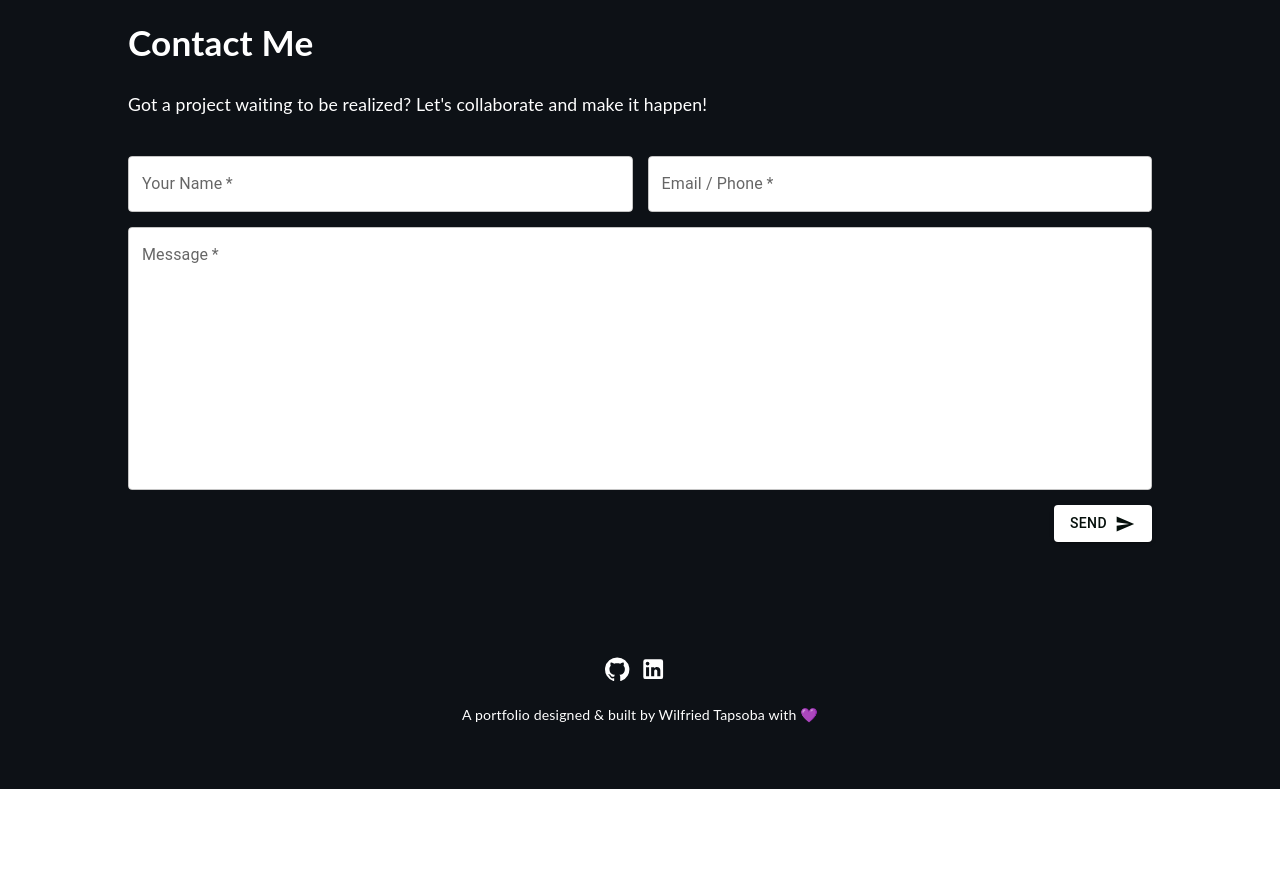
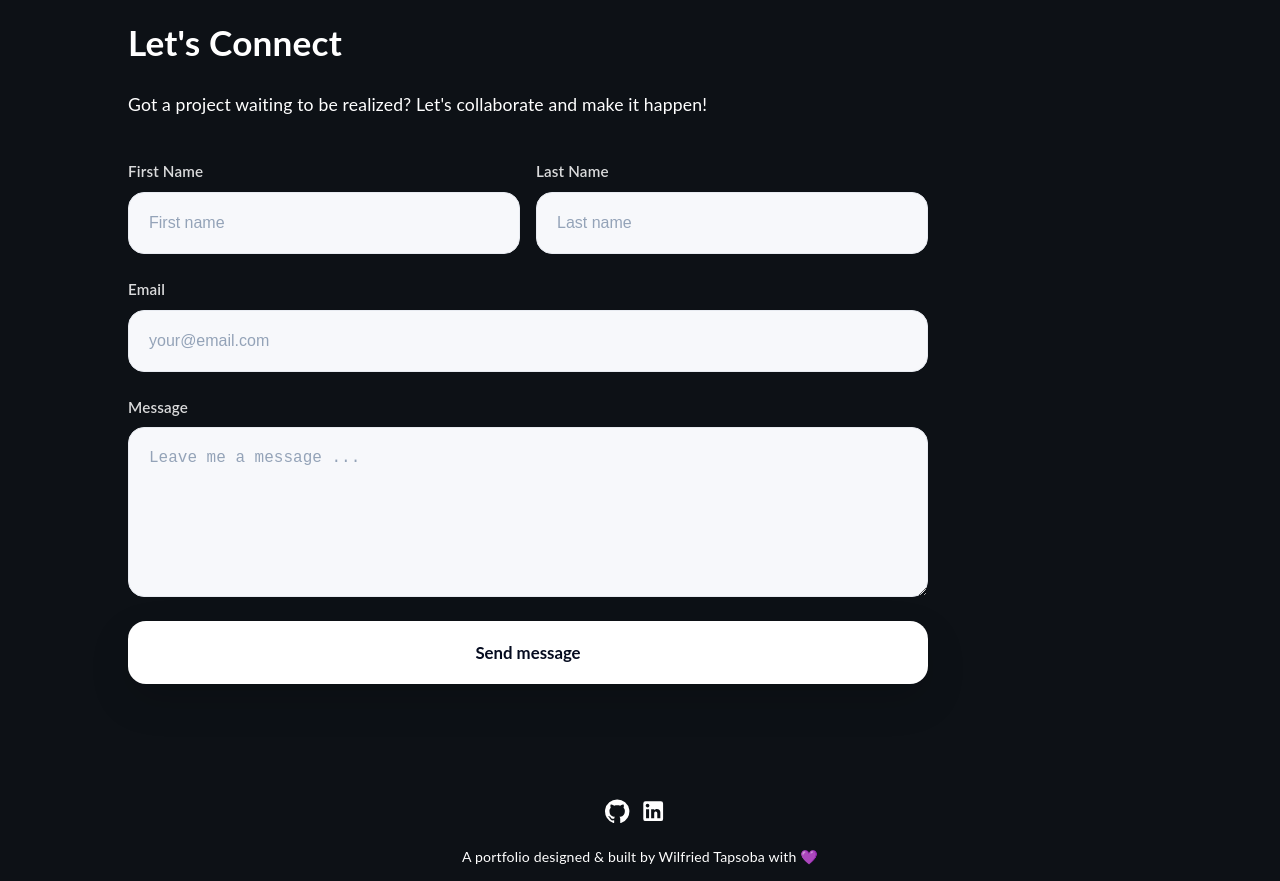
Before and after one commit to willy1211/personal-portfolio, a React (Create React App) app: page / in a window 1280 px wide. Shown: the part 4460-5341 px from the top of the page. Before the commit the page ends 5249 px from the top, so only its background shows below. Built offline with nearby package versions, Linux system fonts and the light colour scheme.

Commit message:
fixed the contact form

```diff
--- a/package.json
+++ b/package.json
@@ -2,7 +2,6 @@
   "name": "personal-portfolio",
   "version": "0.1.0",
   "private": true,
-  "homepage": "https://willy1211.github.io/personal-portfolio",
   "dependencies": {
     "@emotion/react": "^11.11.4",
     "@emotion/styled": "^11.11.5",
--- a/src/assets/styles/Contact.scss
+++ b/src/assets/styles/Contact.scss
@@ -5,44 +5,120 @@
 }
 
 .contact-form {
-  padding-top: 20px;
+  display: flex;
+  flex-direction: column;
+  gap: 1.5rem;
+  padding-top: 24px;
+  width: 100%;
+  max-width: 800px;
+}
 
-  button {
-    float: right;
-    background-color: white;
-    color: #050f0b;
-  }
+.name-grid {
+  display: grid;
+  grid-template-columns: repeat(2, minmax(0, 1fr));
+  gap: 1rem;
+}
 
-  button:hover {
-    background-color: #5000ca;
-    color: white;
-  }
+.field-group {
+  display: flex;
+  flex-direction: column;
+  gap: 0.55rem;
+}
 
-  fieldset {
-    background-color: white;
+.field-group label {
+  display: block;
+  color: rgba(255, 255, 255, 0.85);
+  font-size: 0.95rem;
+  font-weight: 600;
+}
+
+.contact-input,
+.contact-textarea {
+  width: 100%;
+  appearance: none;
+  border: 1px solid #e8ebf1;
+  border-radius: 16px;
+  background-color: #f7f8fb;
+  color: #151b26;
+  font-size: 1rem;
+  line-height: 1.5;
+  padding: 18px 20px;
+  transition: border-color 0.2s ease, box-shadow 0.2s ease;
+}
+
+.contact-input::placeholder,
+.contact-textarea::placeholder {
+  color: #94a3b8;
+}
+
+.contact-input:focus,
+.contact-textarea:focus {
+  outline: none;
+  border-color: #5754ff;
+  box-shadow: 0 0 0 4px rgba(87, 84, 255, 0.12);
+}
+
+.contact-textarea {
+  min-height: 170px;
+  resize: vertical;
+}
+
+.contact-submit {
+  width: 100%;
+  padding: 1.3rem 1.75rem;
+  border: none;
+  border-radius: 18px;
+  background-color: #ffffff;
+  color: #050b1f;
+  font-size: 1.05rem;
+  font-weight: 700;
+  text-transform: none;
+  cursor: pointer;
+  box-shadow: 0 16px 40px rgba(0, 0, 0, 0.14);
+  transition: background-color 0.2s ease, transform 0.2s ease, box-shadow 0.2s ease;
+}
+
+.contact-submit:hover:not(:disabled) {
+  background-color: #f4f5f8;
+  transform: translateY(-1px);
+  box-shadow: 0 20px 48px rgba(0, 0, 0, 0.18);
+}
+
+.contact-submit:disabled {
+  opacity: 0.55;
+  cursor: not-allowed;
+  background-color: #eceff5;
+  color: #8a94a6;
+  box-shadow: none;
+}
+
+.field-error {
+  color: #d14343;
+  font-size: 0.9rem;
+}
+
+.submission-result {
+  margin-top: 0.75rem;
+  padding: 1.05rem 1.2rem;
+  border-radius: 18px;
+  font-size: 1rem;
+  line-height: 1.6;
+}
+
+.submission-result.success {
+  background-color: rgba(40, 167, 119, 0.15);
+  border: 1px solid rgba(40, 167, 119, 0.35);
+  color: #e9fff4;
+}
+
+.submission-result.error {
+  background-color: rgba(220, 53, 69, 0.14);
+  border: 1px solid rgba(220, 53, 69, 0.35);
+  color: #ffecec;
+}
+
+@media (max-width: 760px) {
+  .name-grid {
+    grid-template-columns: 1fr;
   }
 }
-
-label {
-  font-size: 1.2rem;
-  font-family: 'DomaineDispNar-Medium', sans-serif;
-}
-
-.form-flex {
-  display: flex;
-  gap: 15px;
-  padding-bottom: 15px;
-}
-
-.form-flex .MuiFormControl-root {
-  width: 100%;
-}
-
-form {
-  width: 100% !important;
-}
-
-.body-form {
-  width: 100% !important;
-  margin-bottom: 15px !important;
-}
--- a/src/components/Contact.tsx
+++ b/src/components/Contact.tsx
@@ -1,116 +1,186 @@
-import React, { useRef, useState } from 'react';
+import React, { useState } from 'react';
 import '../assets/styles/Contact.scss';
-// import emailjs from '@emailjs/browser';
-import Box from '@mui/material/Box';
-import Button from '@mui/material/Button';
-import SendIcon from '@mui/icons-material/Send';
-import TextField from '@mui/material/TextField';
 
-function Contact() {
+type ResultState = {
+  status: 'success' | 'error';
+  message: string;
+};
 
-  const [name, setName] = useState<string>('');
+export default function Contact() {
+  const [firstName, setFirstName] = useState<string>('');
+  const [lastName, setLastName] = useState<string>('');
   const [email, setEmail] = useState<string>('');
   const [message, setMessage] = useState<string>('');
+  const [errors, setErrors] = useState<{ firstName?: string; lastName?: string; email?: string; message?: string }>({});
+  const [result, setResult] = useState<ResultState | null>(null);
+  const [loading, setLoading] = useState<boolean>(false);
 
-  const [nameError, setNameError] = useState<boolean>(false);
-  const [emailError, setEmailError] = useState<boolean>(false);
-  const [messageError, setMessageError] = useState<boolean>(false);
+  const validateForm = () => {
+    const nextErrors: { firstName?: string; lastName?: string; email?: string; message?: string } = {};
 
-  const form = useRef();
+    if (!firstName.trim()) {
+      nextErrors.firstName = 'First name is required.';
+    }
 
-  const sendEmail = (e: any) => {
-    e.preventDefault();
+    if (!lastName.trim()) {
+      nextErrors.lastName = 'Last name is required.';
+    }
 
-    setNameError(name === '');
-    setEmailError(email === '');
-    setMessageError(message === '');
+    if (!email.trim()) {
+      nextErrors.email = 'Email is required.';
+    } else if (!/^\S+@\S+\.\S+$/.test(email.trim())) {
+      nextErrors.email = 'Please enter a valid email address.';
+    }
 
-    /* Uncomment below if you want to enable the emailJS */
+    if (!message.trim()) {
+      nextErrors.message = 'Message is required.';
+    }
 
-    // if (name !== '' && email !== '' && message !== '') {
-    //   var templateParams = {
-    //     name: name,
-    //     email: email,
-    //     message: message
-    //   };
+    setErrors(nextErrors);
+    return Object.keys(nextErrors).length === 0;
+  };
 
-    //   console.log(templateParams);
-    //   emailjs.send('service_id', 'template_id', templateParams, 'api_key').then(
-    //     (response) => {
-    //       console.log('SUCCESS!', response.status, response.text);
-    //     },
-    //     (error) => {
-    //       console.log('FAILED...', error);
-    //     },
-    //   );
-    //   setName('');
-    //   setEmail('');
-    //   setMessage('');
-    // }
+  const onSubmit = async (event: React.FormEvent<HTMLFormElement>) => {
+    event.preventDefault();
+
+    if (loading) {
+      return;
+    }
+
+    if (!validateForm()) {
+      setResult({ status: 'error', message: 'Please fix the errors and try again.' });
+      return;
+    }
+
+    setLoading(true);
+    setResult(null);
+
+    try {
+      const form = event.currentTarget;
+      const formData = new FormData(form);
+      formData.append('access_key', '000912d8-4732-43f5-af7e-9935ec795a0b');
+      formData.append('name', `${firstName.trim()} ${lastName.trim()}`);
+      formData.append('first_name', firstName.trim());
+      formData.append('last_name', lastName.trim());
+
+      const response = await fetch('https://api.web3forms.com/submit', {
+        method: 'POST',
+        body: formData,
+      });
+
+      const data = await response.json();
+
+      if (data.success) {
+        setResult({ status: 'success', message: 'Message sent successfully! Thank you for reaching out.' });
+        setFirstName('');
+        setLastName('');
+        setEmail('');
+        setMessage('');
+      } else {
+        setResult({
+          status: 'error',
+          message: data.message || 'There was a problem sending your message. Please try again later.',
+        });
+      }
+    } catch (error) {
+      setResult({ status: 'error', message: 'Network error. Please check your connection and try again.' });
+    } finally {
+      setLoading(false);
+    }
   };
+
+  const isSuccess = result?.status === 'success';
 
   return (
     <div id="contact">
       <div className="items-container">
         <div className="contact_wrapper">
-          <h1>Contact Me</h1>
+          <h1>Let's Connect</h1>
           <p>Got a project waiting to be realized? Let's collaborate and make it happen!</p>
-          <Box
-            ref={form}
-            component="form"
-            noValidate
-            autoComplete="off"
-            className='contact-form'
-          >
-            <div className='form-flex'>
-              <TextField
-                required
-                id="outlined-required"
-                label="Your Name"
-                placeholder="What's your name?"
-                value={name}
-                onChange={(e) => {
-                  setName(e.target.value);
-                }}
-                error={nameError}
-                helperText={nameError ? "Please enter your name" : ""}
+
+          {!isSuccess ? (
+            <form className="contact-form" onSubmit={onSubmit} noValidate>
+              <div className="name-grid">
+                <div className="field-group">
+                  <label htmlFor="firstName">First Name</label>
+                  <input
+                    id="firstName"
+                    className="contact-input"
+                    type="text"
+                    name="first_name"
+                    value={firstName}
+                    onChange={(event) => setFirstName(event.target.value)}
+                    placeholder="First name"
+                    disabled={loading}
+                    aria-invalid={Boolean(errors.firstName)}
+                    aria-describedby={errors.firstName ? 'firstName-error' : undefined}
                   />
-              <TextField
-                required
-                id="outlined-required"
-                label="Email / Phone"
-                placeholder="How can I reach you?"
+                  {errors.firstName && <span id="firstName-error" className="field-error">{errors.firstName}</span>}
+                </div>
+                <div className="field-group">
+                  <label htmlFor="lastName">Last Name</label>
+                  <input
+                    id="lastName"
+                    className="contact-input"
+                    type="text"
+                    name="last_name"
+                    value={lastName}
+                    onChange={(event) => setLastName(event.target.value)}
+                    placeholder="Last name"
+                    disabled={loading}
+                    aria-invalid={Boolean(errors.lastName)}
+                    aria-describedby={errors.lastName ? 'lastName-error' : undefined}
+                  />
+                  {errors.lastName && <span id="lastName-error" className="field-error">{errors.lastName}</span>}
+                </div>
+              </div>
+
+              <div className="field-group">
+                <label htmlFor="email">Email</label>
+                <input
+                  id="email"
+                  className="contact-input"
+                  type="email"
+                  name="email"
                   value={email}
-                onChange={(e) => {
-                  setEmail(e.target.value);
-                }}
-                error={emailError}
-                helperText={emailError ? "Please enter your email or phone number" : ""}
+                  onChange={(event) => setEmail(event.target.value)}
+                  placeholder="your@email.com"
+                  disabled={loading}
+                  aria-invalid={Boolean(errors.email)}
+                  aria-describedby={errors.email ? 'email-error' : undefined}
                 />
+                {errors.email && <span id="email-error" className="field-error">{errors.email}</span>}
               </div>
-            <TextField
-              required
-              id="outlined-multiline-static"
-              label="Message"
-              placeholder="Send me any inquiries or questions"
-              multiline
-              rows={10}
-              className="body-form"
+
+              <div className="field-group">
+                <label htmlFor="message">Message</label>
+                <textarea
+                  id="message"
+                  className="contact-textarea"
+                  name="message"
                   value={message}
-              onChange={(e) => {
-                setMessage(e.target.value);
-              }}
-              error={messageError}
-              helperText={messageError ? "Please enter the message" : ""}
+                  onChange={(event) => setMessage(event.target.value)}
+                  placeholder="Leave me a message ..."
+                  disabled={loading}
+                  aria-invalid={Boolean(errors.message)}
+                  aria-describedby={errors.message ? 'message-error' : undefined}
                 />
-            <Button variant="contained" endIcon={<SendIcon />} onClick={sendEmail}>
-              Send
-            </Button>
-          </Box>
+                {errors.message && <span id="message-error" className="field-error">{errors.message}</span>}
+              </div>
+
+              <button className="contact-submit" type="submit" disabled={loading}>
+                {loading ? 'Sending message...' : 'Send message'}
+              </button>
+
+              {result && result.status === 'error' && (
+                <p className="submission-result error">{result.message}</p>
+              )}
+            </form>
+          ) : (
+            <div className="submission-result success">{result.message}</div>
+          )}
         </div>
       </div>
     </div>
   );
 }
-
-export default Contact;
--- a/src/components/Main.tsx
+++ b/src/components/Main.tsx
@@ -30,7 +30,6 @@ function Main() {
               href={process.env.PUBLIC_URL + "/resume.pdf"}
               target="_blank"
               rel="noopener noreferrer"
-            download="Resume.pdf"
               className="resume-btn"
             >
               View Resume
```
Also changed, not shown: vercel.json (added), 2 other files (tests, documents, lock files or other folders). Lines whose indentation alone changed are shown as unchanged.
